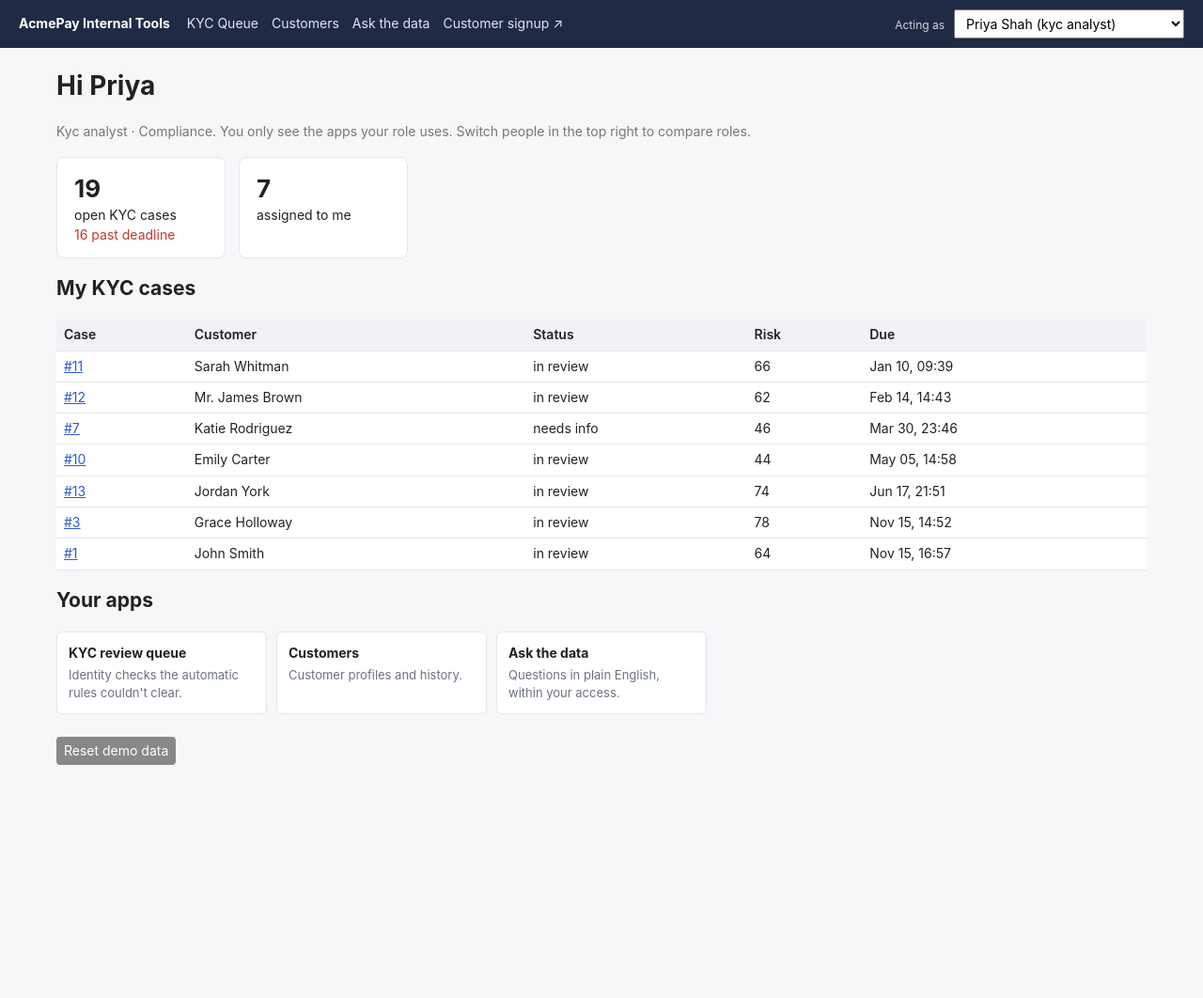
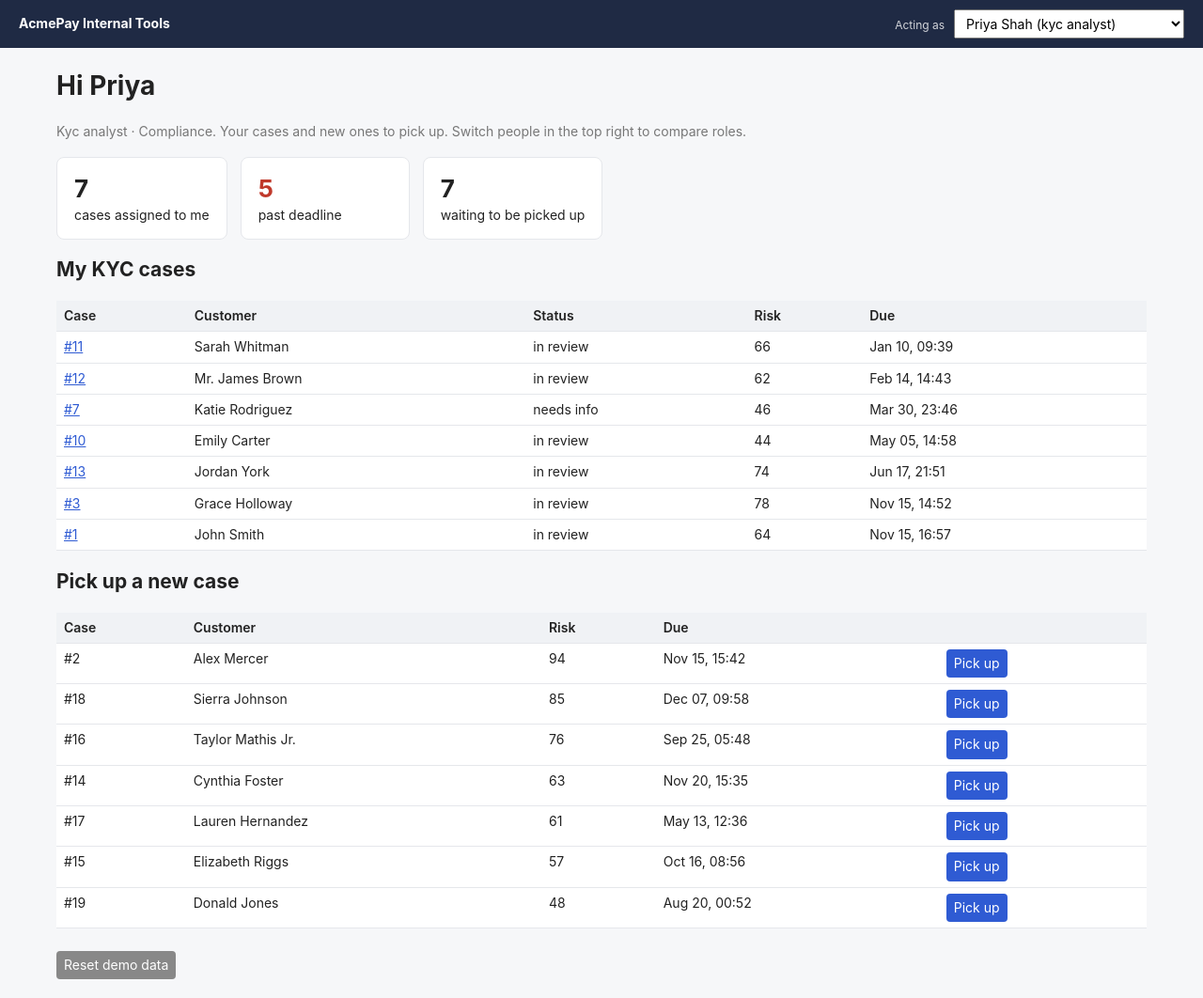
Before and after one commit to zumiko/devin_explore, a Flask app: page / in a window 1280 px wide. Shown: the whole page at 94% size. Before the commit the page ends 814 px from the top, so only its background shows below. Run offline with Flask 3, Linux system fonts and the light colour scheme; data comes from the database, SQL or seed files in the repository.

Commit message:
KYC analysts get a single 'my work' home: their cases plus new ones to pick up, no top-bar apps
Co-Authored-By: Devin AI <158243242+devin-ai-integration[bot]@users.noreply.github.com>

```diff
--- a/app/app.py
+++ b/app/app.py
@@ -62,6 +62,7 @@ KYC_REASONS = {
     "escalate": ["complex_match", "possible_pep", "needs_senior_judgment"],
 }
 REFUND_REASONS = seed.REFUND_REASONS
+SIMPLE_HOME_ROLES = {"kyc_analyst"}
 APPS = [
     {"perm": "kyc_view", "endpoint": "kyc_list", "name": "KYC review queue", "desc": "Identity checks the automatic rules couldn't clear."},
     {"perm": "kyc_dashboard", "endpoint": "kyc_dashboard", "name": "KYC dashboard", "desc": "Signup trends and reviewer performance."},
@@ -119,7 +120,8 @@ def inject():
         return {"can": can, "me": None, "all_users": [], "pending_count": 0, "sso": g.get("sso"), "csrf": session.get("csrf")}
     if can("approvals_view"):
         pending = len(pending_approvals_for(g.user))
-    return {"can": can, "me": g.user, "all_users": g.users, "pending_count": pending, "sso": g.sso, "csrf": session["csrf"]}
+    return {"can": can, "me": g.user, "all_users": g.users, "pending_count": pending, "sso": g.sso, "csrf": session["csrf"],
+            "simple": g.user["role"] in SIMPLE_HOME_ROLES}
 
 
 @app.template_filter("money")
@@ -260,7 +262,11 @@ def index():
         " ORDER BY r.created_at DESC LIMIT 8", (g.user["id"],)).fetchall() if can("refund_request") else []
     my_flags = db.execute("SELECT * FROM feature_flags WHERE owner_id = ? ORDER BY key",
                           (g.user["id"],)).fetchall() if can("flag_view") else []
-    return render_template("index.html", stats=stats, my_cases=my_cases, approvals=approvals, my_refunds=my_refunds,
+    unassigned = db.execute(
+        "SELECT k.*, c.name FROM kyc_cases k JOIN customers c ON c.id = k.customer_id"
+        " WHERE k.assigned_to IS NULL AND k.status = 'new' ORDER BY k.risk_score DESC, k.sla_due_at LIMIT 10"
+    ).fetchall() if g.user["role"] in SIMPLE_HOME_ROLES else []
+    return render_template("index.html", stats=stats, my_cases=my_cases, unassigned=unassigned, now=now_iso(), approvals=approvals, my_refunds=my_refunds,
                            my_flags=my_flags, apps=[a for a in APPS if can(a["perm"])])
 
 
--- a/app/templates/base.html
+++ b/app/templates/base.html
@@ -8,7 +8,7 @@
 <body>
 <header>
   <a class="brand" href="{{ url_for('index') }}">AcmePay Internal Tools</a>
-  <nav>
+  {% if not simple %}<nav>
     {% if can('kyc_view') %}<a href="{{ url_for('kyc_list') }}">KYC Queue</a>{% endif %}
     {% if can('refund_view') %}<a href="{{ url_for('refunds') }}">Refunds</a>{% endif %}
     {% if can('approvals_view') %}<a href="{{ url_for('approvals') }}">Approvals{% if pending_count %} <span class="pill">{{ pending_count }}</span>{% endif %}</a>{% endif %}
@@ -20,7 +20,7 @@
     {% if can('settings_view') %}<a href="{{ url_for('settings') }}">Rules</a>{% endif %}
     <a href="{{ url_for('ask_data') }}">Ask the data</a>
     {% if can('kyc_view') %}<a href="{{ url_for('signup') }}" target="_blank">Customer signup &#8599;</a>{% endif %}
-  </nav>
+  </nav>{% else %}<nav></nav>{% endif %}
   {% if sso %}
   <form class="whoami" method="post" action="{{ url_for('logout') }}">
     <label>Signed in with Microsoft as {{ me.name }} ({{ me.role|label }})</label> <button>Sign out</button>
--- a/app/templates/index.html
+++ b/app/templates/index.html
@@ -1,7 +1,14 @@
 {% extends 'base.html' %}
 {% block content %}
 <h1>Hi {{ me.name.split()[0] }}</h1>
-<p class="muted">{{ me.role|label|capitalize }} · {{ me.team }}. You only see the apps your role uses.{% if not sso %} Switch people in the top right to compare roles.{% endif %}</p>
+<p class="muted">{{ me.role|label|capitalize }} · {{ me.team }}. {% if simple %}Your cases and new ones to pick up.{% else %}You only see the apps your role uses.{% endif %}{% if not sso %} Switch people in the top right to compare roles.{% endif %}</p>
+{% if simple %}
+<div class="cards">
+  <div class="card"><div class="big">{{ my_cases|length }}</div>cases assigned to me</div>
+  <div class="card"><div class="big bad">{{ my_cases|selectattr('sla_due_at', 'lt', now)|list|length }}</div>past deadline</div>
+  <div class="card"><div class="big">{{ unassigned|length }}</div>waiting to be picked up</div>
+</div>
+{% else %}
 <div class="cards">
   {% if can('kyc_view') %}<div class="card"><div class="big">{{ stats.kyc_open }}</div>open KYC cases<br><span class="bad">{{ stats.kyc_overdue }} past deadline</span></div>{% endif %}
   {% if can('kyc_view') %}<div class="card"><div class="big">{{ my_cases|length }}</div>assigned to me</div>{% endif %}
@@ -10,6 +17,7 @@
   {% if can('refund_dashboard') %}<div class="card"><div class="big">{{ stats.refunds_30d|money }}</div>refunded in last 30 days</div>{% endif %}
   {% if can('flag_view') %}<div class="card"><div class="big">{{ stats.flags_on }}</div>feature flags on</div>{% endif %}
 </div>
+{% endif %}
 {% if my_cases %}
 <h2>My KYC cases</h2>
 <table>
@@ -37,10 +45,22 @@
   {% for f in my_flags %}<tr><td>{{ f.key }}</td><td>{{ 'on' if f.enabled else 'off' }}</td><td>{{ f.rollout_pct }}%</td></tr>{% endfor %}
 </table>
 {% endif %}
+{% if unassigned %}
+<h2>Pick up a new case</h2>
+<table>
+  <tr><th>Case</th><th>Customer</th><th>Risk</th><th>Due</th><th></th></tr>
+  {% for c in unassigned %}
+  <tr><td>#{{ c.id }}</td><td>{{ c.name }}</td><td>{{ c.risk_score }}</td><td>{{ c.sla_due_at|dt }}</td>
+    <td><form method="post" action="{{ url_for('kyc_claim', case_id=c.id) }}"><button>Pick up</button></form></td></tr>
+  {% endfor %}
+</table>
+{% endif %}
+{% if not simple %}
 <h2>Your apps</h2>
 <div class="apps">
   {% for a in apps %}<a class="app" href="{{ url_for(a.endpoint) }}"><b>{{ a.name }}</b><span>{{ a.desc }}</span></a>{% endfor %}
 </div>
+{% endif %}
 {% if not sso or can('settings_edit') %}
 <form method="post" action="{{ url_for('reset') }}" onsubmit="return confirm('Reset all demo data?')" style="margin-top:24px">
   <button class="secondary">Reset demo data</button>
```
